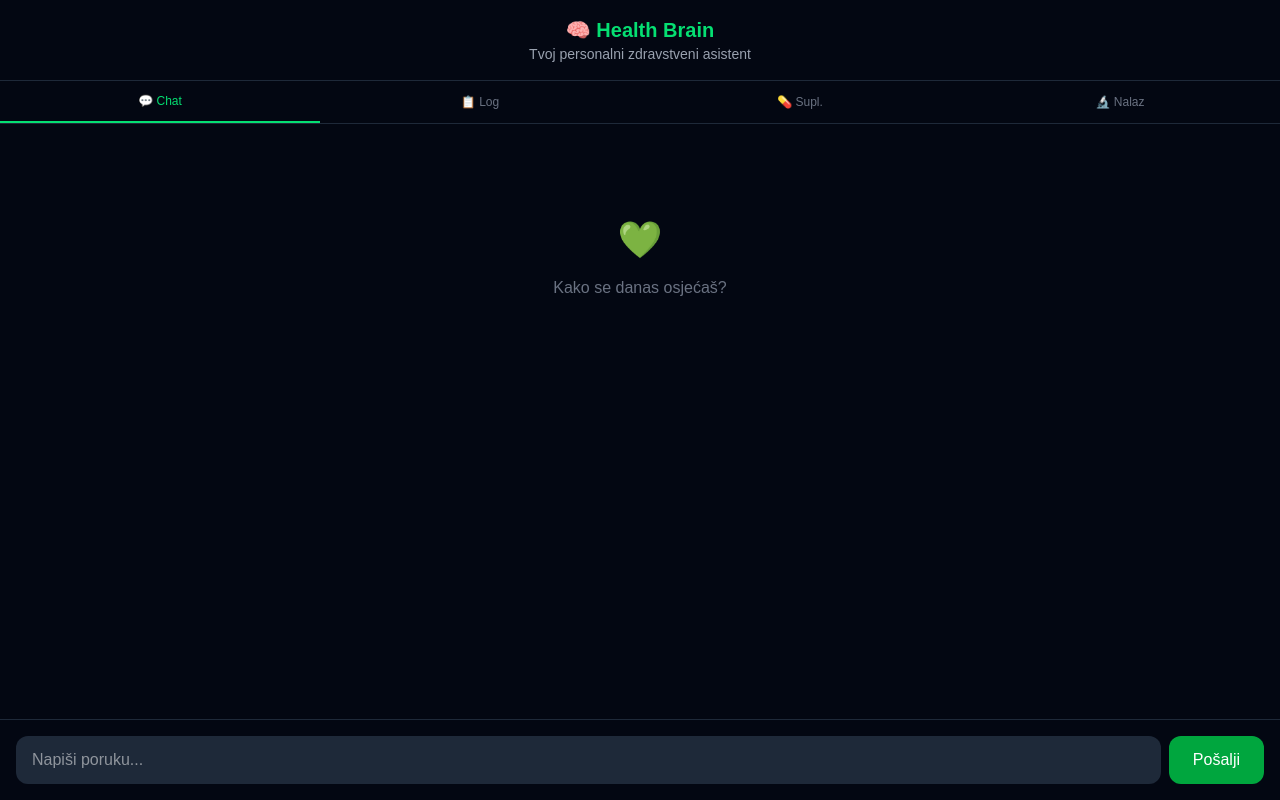
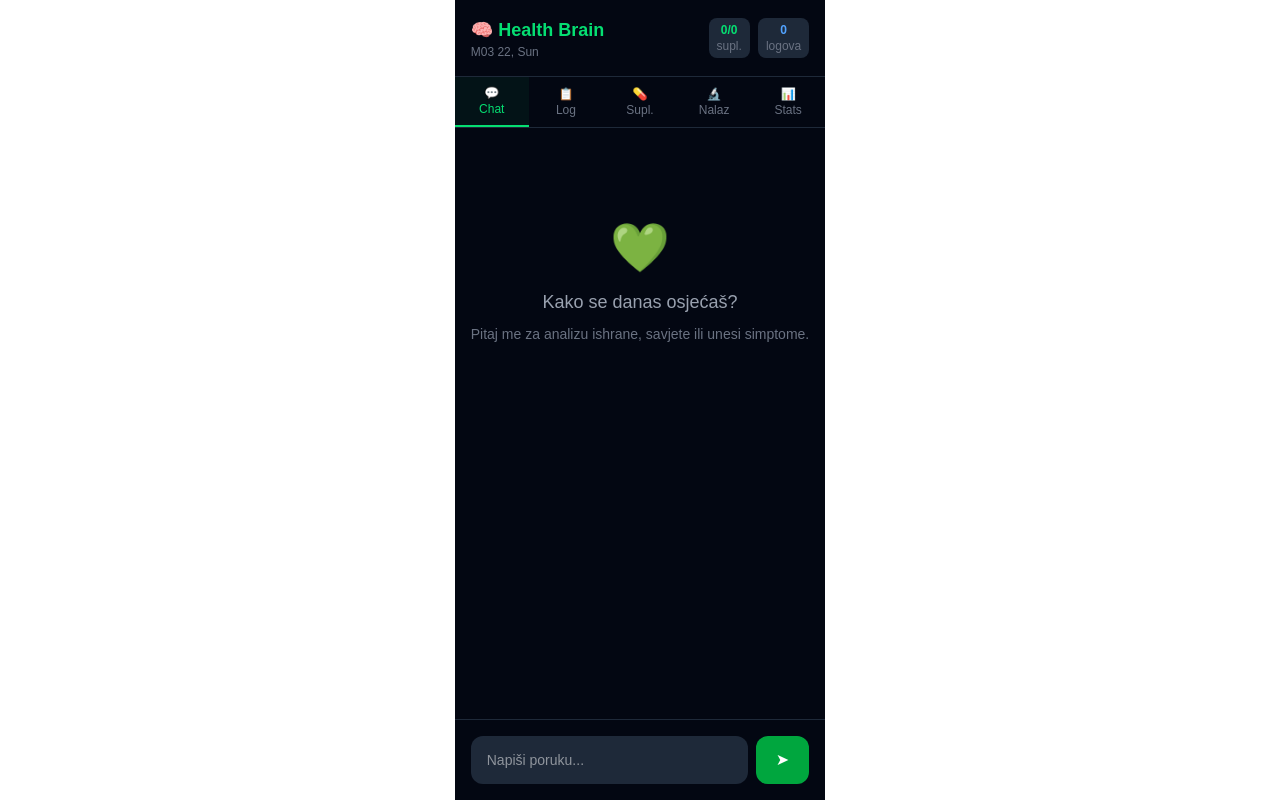
Before and after one commit to 4lucard1/health-brain, a Next.js app: page / in a window 1280 px wide. Built offline with nearby package versions, Linux system fonts and the light colour scheme.

Commit message:
improved UI + dashboard + history

```diff
--- a/app/page.tsx
+++ b/app/page.tsx
@@ -1,6 +1,7 @@
 'use client';
 
 import { useState, useEffect, useRef } from 'react';
+import ReactMarkdown from 'react-markdown';
 
 interface Message {
   role: 'user' | 'assistant';
@@ -22,11 +23,18 @@ interface SupplementLog {
   supplements: Supplement;
 }
 
+interface DailyLog {
+  id: string;
+  type: string;
+  data: { note: string; timestamp: string };
+  created_at: string;
+}
+
 export default function Home() {
   const [messages, setMessages] = useState<Message[]>([]);
   const [input, setInput] = useState('');
   const [loading, setLoading] = useState(false);
-  const [activeTab, setActiveTab] = useState<'chat' | 'log' | 'supplements' | 'nalaz'>('chat');
+  const [activeTab, setActiveTab] = useState<'chat' | 'log' | 'supplements' | 'nalaz' | 'dashboard'>('chat');
   const [logType, setLogType] = useState<LogType>('meal');
   const [logInput, setLogInput] = useState('');
   const [logSaved, setLogSaved] = useState(false);
@@ -37,14 +45,24 @@ export default function Home() {
   const [analyzing, setAnalyzing] = useState(false);
   const [analysis, setAnalysis] = useState('');
   const [preview, setPreview] = useState('');
+  const [logs, setLogs] = useState<DailyLog[]>([]);
+  const [selectedDate, setSelectedDate] = useState(new Date().toISOString().split('T')[0]);
   const fileRef = useRef<HTMLInputElement>(null);
+  const messagesEndRef = useRef<HTMLDivElement>(null);
+
+  useEffect(() => {
+    messagesEndRef.current?.scrollIntoView({ behavior: 'smooth' });
+  }, [messages]);
 
   useEffect(() => {
     if (activeTab === 'supplements') {
       fetchSupplements();
       fetchSupplementLogs();
     }
-  }, [activeTab]);
+    if (activeTab === 'dashboard' || activeTab === 'log') {
+      fetchLogs();
+    }
+  }, [activeTab, selectedDate]);
 
   const fetchSupplements = async () => {
     const res = await fetch('/api/supplements');
@@ -56,6 +74,12 @@ export default function Home() {
     const res = await fetch('/api/supplements/log');
     const { data } = await res.json();
     setSupplementLogs(data || []);
+  };
+
+  const fetchLogs = async () => {
+    const res = await fetch(`/api/log?date=${selectedDate}`);
+    const { data } = await res.json();
+    setLogs(data || []);
   };
 
   const addSupplement = async () => {
@@ -116,24 +140,19 @@ export default function Home() {
     setLogInput('');
     setLogSaved(true);
     setTimeout(() => setLogSaved(false), 2000);
+    fetchLogs();
   };
 
   const analyzeFile = async (e: React.ChangeEvent<HTMLInputElement>) => {
     const file = e.target.files?.[0];
     if (!file) return;
-
     setPreview(URL.createObjectURL(file));
     setAnalyzing(true);
     setAnalysis('');
-
     const formData = new FormData();
     formData.append('file', file);
-
     try {
-      const res = await fetch('/api/analyze', {
-        method: 'POST',
-        body: formData,
-      });
+      const res = await fetch('/api/analyze', { method: 'POST', body: formData });
       const data = await res.json();
       setAnalysis(data.analysis || data.error);
     } catch (error) {
@@ -152,53 +171,102 @@ export default function Home() {
     { type: 'symptom', label: 'Simptom', emoji: '🩺' },
   ];
 
+  const logColors: Record<string, string> = {
+    meal: 'border-orange-500',
+    supplement: 'border-blue-500',
+    sleep: 'border-purple-500',
+    energy: 'border-yellow-500',
+    symptom: 'border-red-500',
+  };
+
+  const logBg: Record<string, string> = {
+    meal: 'bg-orange-500/10',
+    supplement: 'bg-blue-500/10',
+    sleep: 'bg-purple-500/10',
+    energy: 'bg-yellow-500/10',
+    symptom: 'bg-red-500/10',
+  };
+
   const tabs = [
-    { tab: 'chat', label: '💬 Chat' },
-    { tab: 'log', label: '📋 Log' },
-    { tab: 'supplements', label: '💊 Supl.' },
-    { tab: 'nalaz', label: '🔬 Nalaz' },
+    { tab: 'chat', label: '💬', title: 'Chat' },
+    { tab: 'log', label: '📋', title: 'Log' },
+    { tab: 'supplements', label: '💊', title: 'Supl.' },
+    { tab: 'nalaz', label: '🔬', title: 'Nalaz' },
+    { tab: 'dashboard', label: '📊', title: 'Stats' },
   ];
 
+  const takenCount = supplements.filter(s => isSupplementTaken(s.id)).length;
+
   return (
-    <main className="flex flex-col h-screen bg-gray-950 text-white">
-      <div className="p-4 border-b border-gray-800 text-center">
-        <h1 className="text-xl font-bold text-green-400">🧠 Health Brain</h1>
-        <p className="text-gray-400 text-sm">Tvoj personalni zdravstveni asistent</p>
+    <main className="flex flex-col h-screen bg-gray-950 text-white max-w-2xl mx-auto">
+      {/* Header */}
+      <div className="p-4 border-b border-gray-800 flex items-center justify-between">
+        <div>
+          <h1 className="text-lg font-bold text-green-400">🧠 Health Brain</h1>
+          <p className="text-gray-500 text-xs">{new Date().toLocaleDateString('bs-BA', { weekday: 'long', day: 'numeric', month: 'long' })}</p>
+        </div>
+        <div className="flex gap-2 text-xs">
+          <div className="bg-gray-800 px-2 py-1 rounded-lg text-center">
+            <p className="text-green-400 font-bold">{takenCount}/{supplements.length}</p>
+            <p className="text-gray-500">supl.</p>
+          </div>
+          <div className="bg-gray-800 px-2 py-1 rounded-lg text-center">
+            <p className="text-blue-400 font-bold">{logs.length}</p>
+            <p className="text-gray-500">logova</p>
+          </div>
+        </div>
       </div>
 
+      {/* Tabs */}
       <div className="flex border-b border-gray-800">
-        {tabs.map(({ tab, label }) => (
+        {tabs.map(({ tab, label, title }) => (
           <button
             key={tab}
             onClick={() => setActiveTab(tab as any)}
-            className={`flex-1 py-3 text-xs font-medium transition-colors ${activeTab === tab ? 'text-green-400 border-b-2 border-green-400' : 'text-gray-500'}`}
+            className={`flex-1 py-2 text-xs font-medium transition-all ${activeTab === tab ? 'text-green-400 border-b-2 border-green-400 bg-green-400/5' : 'text-gray-500 hover:text-gray-300'}`}
           >
-            {label}
+            <div>{label}</div>
+            <div>{title}</div>
           </button>
         ))}
       </div>
 
+      {/* CHAT */}
       {activeTab === 'chat' && (
         <>
           <div className="flex-1 overflow-y-auto p-4 space-y-4">
             {messages.length === 0 && (
               <div className="text-center text-gray-500 mt-20">
-                <p className="text-4xl mb-4">💚</p>
-                <p>Kako se danas osjećaš?</p>
+                <p className="text-5xl mb-4">💚</p>
+                <p className="text-lg font-medium text-gray-400">Kako se danas osjećaš?</p>
+                <p className="text-sm mt-2">Pitaj me za analizu ishrane, savjete ili unesi simptome.</p>
               </div>
             )}
             {messages.map((msg, i) => (
               <div key={i} className={`flex ${msg.role === 'user' ? 'justify-end' : 'justify-start'}`}>
-                <div className={`max-w-[80%] p-3 rounded-2xl text-sm ${msg.role === 'user' ? 'bg-green-600 text-white' : 'bg-gray-800 text-gray-100'}`}>
-                  {msg.content}
+                {msg.role === 'assistant' && <div className="w-7 h-7 rounded-full bg-green-600 flex items-center justify-center text-xs mr-2 mt-1 flex-shrink-0">🧠</div>}
+                <div className={`max-w-[80%] p-3 rounded-2xl text-sm ${msg.role === 'user' ? 'bg-green-600 text-white rounded-br-sm' : 'bg-gray-800 text-gray-100 rounded-bl-sm'}`}>
+                  {msg.role === 'assistant' ? (
+                    <ReactMarkdown className="prose prose-invert prose-sm max-w-none">
+                      {msg.content}
+                    </ReactMarkdown>
+                  ) : msg.content}
                 </div>
               </div>
             ))}
             {loading && (
               <div className="flex justify-start">
-                <div className="bg-gray-800 p-3 rounded-2xl text-sm text-gray-400">Razmišljam...</div>
+                <div className="w-7 h-7 rounded-full bg-green-600 flex items-center justify-center text-xs mr-2">🧠</div>
+                <div className="bg-gray-800 p-3 rounded-2xl rounded-bl-sm">
+                  <div className="flex gap-1">
+                    <div className="w-2 h-2 bg-gray-400 rounded-full animate-bounce" style={{animationDelay: '0ms'}}></div>
+                    <div className="w-2 h-2 bg-gray-400 rounded-full animate-bounce" style={{animationDelay: '150ms'}}></div>
+                    <div className="w-2 h-2 bg-gray-400 rounded-full animate-bounce" style={{animationDelay: '300ms'}}></div>
+                  </div>
+                </div>
               </div>
             )}
+            <div ref={messagesEndRef} />
           </div>
           <div className="p-4 border-t border-gray-800 flex gap-2">
             <input
@@ -207,84 +275,119 @@ export default function Home() {
               onChange={(e) => setInput(e.target.value)}
               onKeyDown={(e) => e.key === 'Enter' && sendMessage()}
               placeholder="Napiši poruku..."
-              className="flex-1 bg-gray-800 text-white rounded-xl px-4 py-3 outline-none focus:ring-2 focus:ring-green-500"
+              className="flex-1 bg-gray-800 text-white rounded-xl px-4 py-3 outline-none focus:ring-2 focus:ring-green-500 text-sm"
             />
-            <button onClick={sendMessage} disabled={loading} className="bg-green-600 hover:bg-green-500 disabled:opacity-50 px-6 py-3 rounded-xl font-medium transition-colors">
-              Pošalji
+            <button onClick={sendMessage} disabled={loading} className="bg-green-600 hover:bg-green-500 disabled:opacity-50 px-5 py-3 rounded-xl font-medium transition-colors">
+              ➤
             </button>
           </div>
         </>
       )}
 
+      {/* LOG */}
       {activeTab === 'log' && (
         <div className="flex-1 overflow-y-auto p-4">
           <div className="flex gap-2 mb-4 flex-wrap">
             {logTypes.map(({ type, label, emoji }) => (
-              <button
-                key={type}
-                onClick={() => setLogType(type)}
-                className={`px-3 py-2 rounded-xl text-sm font-medium transition-colors ${logType === type ? 'bg-green-600 text-white' : 'bg-gray-800 text-gray-300'}`}
-              >
+              <button key={type} onClick={() => setLogType(type)}
+                className={`px-3 py-2 rounded-xl text-xs font-medium transition-colors ${logType === type ? 'bg-green-600 text-white' : 'bg-gray-800 text-gray-300'}`}>
                 {emoji} {label}
               </button>
             ))}
           </div>
-          <div className="bg-gray-900 rounded-2xl p-4">
-            <p className="text-gray-400 text-sm mb-2">
-              {logTypes.find(l => l.type === logType)?.emoji} Unesi {logTypes.find(l => l.type === logType)?.label.toLowerCase()}:
-            </p>
+          <div className="bg-gray-900 rounded-2xl p-4 mb-4">
             <textarea
               value={logInput}
               onChange={(e) => setLogInput(e.target.value)}
               placeholder={
-                logType === 'meal' ? 'npr. Piletina 200g, riža 100g...' :
-                logType === 'supplement' ? 'npr. Vitamin D 5000IU...' :
-                logType === 'sleep' ? 'npr. Spavao 7h, odmoran...' :
-                logType === 'energy' ? 'npr. Energija 7/10...' :
-                'npr. Glavobolja ujutro...'
+                logType === 'meal' ? 'npr. Piletina 200g, riža 100g, brokula...' :
+                logType === 'supplement' ? 'npr. Vitamin D 5000IU, Omega-3 2g...' :
+                logType === 'sleep' ? 'npr. Spavao 7h, probudio se 2x, odmoran...' :
+                logType === 'energy' ? 'npr. Energija 7/10, umoran poslije ručka...' :
+                'npr. Glavobolja ujutro, nestala nakon kafe...'
               }
-              rows={4}
+              rows={3}
               className="w-full bg-gray-800 text-white rounded-xl px-4 py-3 outline-none focus:ring-2 focus:ring-green-500 resize-none text-sm"
             />
-            <button onClick={saveLog} className="mt-3 w-full bg-green-600 hover:bg-green-500 py-3 rounded-xl font-medium transition-colors">
+            <button onClick={saveLog} className="mt-3 w-full bg-green-600 hover:bg-green-500 py-3 rounded-xl font-medium transition-colors text-sm">
               {logSaved ? '✅ Sačuvano!' : 'Sačuvaj'}
             </button>
+          </div>
+
+          {/* Historija logova */}
+          <div>
+            <div className="flex items-center justify-between mb-3">
+              <p className="text-gray-400 text-sm font-medium">Historija</p>
+              <input type="date" value={selectedDate} onChange={(e) => setSelectedDate(e.target.value)}
+                className="bg-gray-800 text-white rounded-lg px-3 py-1 text-xs outline-none" />
+            </div>
+            <div className="space-y-2">
+              {logs.length === 0 && <p className="text-gray-500 text-sm text-center py-4">Nema logova za ovaj dan.</p>}
+              {logs.map((log) => {
+                const logInfo = logTypes.find(l => l.type === log.type);
+                return (
+                  <div key={log.id} className={`p-3 rounded-xl border-l-4 ${logColors[log.type]} ${logBg[log.type]}`}>
+                    <div className="flex justify-between items-start">
+                      <p className="text-xs text-gray-400">{logInfo?.emoji} {logInfo?.label}</p>
+                      <p className="text-xs text-gray-500">{new Date(log.created_at).toLocaleTimeString('bs-BA', { hour: '2-digit', minute: '2-digit' })}</p>
+                    </div>
+                    <p className="text-sm text-gray-200 mt-1">{log.data.note}</p>
+                  </div>
+                );
+              })}
+            </div>
           </div>
         </div>
       )}
 
+      {/* SUPLEMENTI */}
       {activeTab === 'supplements' && (
         <div className="flex-1 overflow-y-auto p-4">
           <div className="flex justify-between items-center mb-4">
-            <p className="text-gray-400 text-sm">Danas — označi šta si uzeo</p>
+            <div>
+              <p className="text-white font-medium">Suplementi</p>
+              <p className="text-gray-400 text-xs">{takenCount}/{supplements.length} uzeto danas</p>
+            </div>
             <button onClick={() => setAddingSupp(!addingSupp)} className="bg-green-600 hover:bg-green-500 px-3 py-2 rounded-xl text-sm font-medium">
               + Dodaj
             </button>
           </div>
+          {supplements.length > 0 && (
+            <div className="bg-gray-900 rounded-2xl p-3 mb-4">
+              <div className="flex justify-between text-xs text-gray-400 mb-2">
+                <span>Progres</span>
+                <span>{Math.round((takenCount / supplements.length) * 100)}%</span>
+              </div>
+              <div className="w-full bg-gray-700 rounded-full h-2">
+                <div className="bg-green-500 h-2 rounded-full transition-all" style={{ width: `${(takenCount / supplements.length) * 100}%` }}></div>
+              </div>
+            </div>
+          )}
           {addingSupp && (
             <div className="bg-gray-900 rounded-2xl p-4 mb-4 space-y-3">
               <input placeholder="Naziv (npr. Vitamin D3)" value={newSupp.name} onChange={(e) => setNewSupp({ ...newSupp, name: e.target.value })} className="w-full bg-gray-800 text-white rounded-xl px-4 py-3 outline-none focus:ring-2 focus:ring-green-500 text-sm" />
               <input placeholder="Doza (npr. 5000 IU)" value={newSupp.dose} onChange={(e) => setNewSupp({ ...newSupp, dose: e.target.value })} className="w-full bg-gray-800 text-white rounded-xl px-4 py-3 outline-none focus:ring-2 focus:ring-green-500 text-sm" />
               <input placeholder="Kada (npr. Ujutro s hranom)" value={newSupp.timing} onChange={(e) => setNewSupp({ ...newSupp, timing: e.target.value })} className="w-full bg-gray-800 text-white rounded-xl px-4 py-3 outline-none focus:ring-2 focus:ring-green-500 text-sm" />
-              <button onClick={addSupplement} className="w-full bg-green-600 hover:bg-green-500 py-3 rounded-xl font-medium">Sačuvaj</button>
+              <button onClick={addSupplement} className="w-full bg-green-600 hover:bg-green-500 py-3 rounded-xl font-medium text-sm">Sačuvaj</button>
             </div>
           )}
           <div className="space-y-3">
             {supplements.length === 0 && (
               <div className="text-center text-gray-500 mt-10">
                 <p className="text-3xl mb-2">💊</p>
-                <p>Nema suplementa. Dodaj prvi!</p>
+                <p className="text-sm">Dodaj svoje suplemente!</p>
               </div>
             )}
             {supplements.map((supp) => {
               const taken = isSupplementTaken(supp.id);
               return (
-                <div key={supp.id} className={`flex items-center justify-between p-4 rounded-2xl transition-colors ${taken ? 'bg-green-900/30 border border-green-700' : 'bg-gray-900'}`}>
+                <div key={supp.id} className={`flex items-center justify-between p-4 rounded-2xl transition-all ${taken ? 'bg-green-900/20 border border-green-700/50' : 'bg-gray-900'}`}>
                   <div>
-                    <p className={`font-medium ${taken ? 'text-green-400' : 'text-white'}`}>{supp.name}</p>
-                    <p className="text-gray-400 text-sm">{supp.dose} · {supp.timing}</p>
+                    <p className={`font-medium text-sm ${taken ? 'text-green-400' : 'text-white'}`}>{supp.name}</p>
+                    <p className="text-gray-400 text-xs mt-0.5">{supp.dose} · {supp.timing}</p>
                   </div>
-                  <button onClick={() => toggleSupplement(supp.id, !taken)} className={`px-4 py-2 rounded-xl text-sm font-medium transition-colors ${taken ? 'bg-green-600 text-white' : 'bg-gray-700 text-gray-300'}`}>
+                  <button onClick={() => toggleSupplement(supp.id, !taken)}
+                    className={`px-4 py-2 rounded-xl text-xs font-medium transition-all ${taken ? 'bg-green-600 text-white' : 'bg-gray-700 text-gray-300 hover:bg-gray-600'}`}>
                     {taken ? '✅ Uzeto' : 'Označi'}
                   </button>
                 </div>
@@ -294,44 +397,80 @@ export default function Home() {
         </div>
       )}
 
+      {/* NALAZ */}
       {activeTab === 'nalaz' && (
         <div className="flex-1 overflow-y-auto p-4">
           <div className="bg-gray-900 rounded-2xl p-4 mb-4">
             <p className="text-gray-400 text-sm mb-3">📸 Uploadaj sliku medicinskog nalaza</p>
-            <input
-              ref={fileRef}
-              type="file"
-              accept="image/*"
-              onChange={analyzeFile}
-              className="hidden"
-            />
-            <button
-              onClick={() => fileRef.current?.click()}
-              className="w-full border-2 border-dashed border-gray-700 hover:border-green-500 rounded-xl py-8 text-gray-400 hover:text-green-400 transition-colors text-sm"
-            >
+            <input ref={fileRef} type="file" accept="image/*" onChange={analyzeFile} className="hidden" />
+            <button onClick={() => fileRef.current?.click()}
+              className="w-full border-2 border-dashed border-gray-700 hover:border-green-500 rounded-xl py-8 text-gray-400 hover:text-green-400 transition-colors text-sm">
               {preview ? '📷 Promijeni sliku' : '📷 Odaberi sliku nalaza'}
             </button>
           </div>
-
-          {preview && (
-            <div className="mb-4">
-              <img src={preview} alt="Nalaz" className="w-full rounded-xl max-h-48 object-cover" />
+          {preview && <img src={preview} alt="Nalaz" className="w-full rounded-xl max-h-48 object-cover mb-4" />}
+          {analyzing && (
+            <div className="bg-gray-900 rounded-2xl p-6 text-center text-gray-400">
+              <p className="text-3xl mb-2">🔬</p>
+              <p className="text-sm">Analiziram nalaz...</p>
             </div>
           )}
-
-          {analyzing && (
-            <div className="bg-gray-900 rounded-2xl p-4 text-center text-gray-400">
-              <p className="text-2xl mb-2">🔬</p>
-              <p>Analiziram nalaz...</p>
+          {analysis && (
+            <div className="bg-gray-900 rounded-2xl p-4">
+              <p className="text-green-400 font-medium mb-3">📋 Analiza nalaza:</p>
+              <ReactMarkdown className="prose prose-invert prose-sm max-w-none text-gray-100">
+                {analysis}
+              </ReactMarkdown>
             </div>
           )}
+        </div>
+      )}
 
-          {analysis && (
-            <div className="bg-gray-900 rounded-2xl p-4">
-              <p className="text-green-400 font-medium mb-2">📋 Analiza nalaza:</p>
-              <p className="text-gray-100 text-sm whitespace-pre-wrap">{analysis}</p>
+      {/* DASHBOARD */}
+      {activeTab === 'dashboard' && (
+        <div className="flex-1 overflow-y-auto p-4">
+          <div className="flex items-center justify-between mb-4">
+            <p className="text-white font-medium">Statistike</p>
+            <input type="date" value={selectedDate} onChange={(e) => setSelectedDate(e.target.value)}
+              className="bg-gray-800 text-white rounded-lg px-3 py-1 text-xs outline-none" />
+          </div>
+
+          <div className="grid grid-cols-2 gap-3 mb-4">
+            {logTypes.map(({ type, emoji, label }) => {
+              const count = logs.filter(l => l.type === type).length;
+              return (
+                <div key={type} className={`p-4 rounded-2xl ${logBg[type]} border ${logColors[type]} border-opacity-30`}>
+                  <p className="text-2xl mb-1">{emoji}</p>
+                  <p className="text-xl font-bold text-white">{count}</p>
+                  <p className="text-xs text-gray-400">{label}</p>
+                </div>
+              );
+            })}
+            <div className="p-4 rounded-2xl bg-green-500/10 border border-green-500/30">
+              <p className="text-2xl mb-1">💊</p>
+              <p className="text-xl font-bold text-white">{takenCount}/{supplements.length}</p>
+              <p className="text-xs text-gray-400">Suplementi</p>
             </div>
-          )}
+          </div>
+
+          <div className="bg-gray-900 rounded-2xl p-4">
+            <p className="text-gray-400 text-sm font-medium mb-3">Svi logovi za dan</p>
+            <div className="space-y-2">
+              {logs.length === 0 && <p className="text-gray-500 text-sm text-center py-4">Nema logova za ovaj dan.</p>}
+              {logs.map((log) => {
+                const logInfo = logTypes.find(l => l.type === log.type);
+                return (
+                  <div key={log.id} className={`p-3 rounded-xl border-l-4 ${logColors[log.type]}`}>
+                    <div className="flex justify-between">
+                      <p className="text-xs text-gray-400">{logInfo?.emoji} {logInfo?.label}</p>
+                      <p className="text-xs text-gray-500">{new Date(log.created_at).toLocaleTimeString('bs-BA', { hour: '2-digit', minute: '2-digit' })}</p>
+                    </div>
+                    <p className="text-sm text-gray-200 mt-1">{log.data.note}</p>
+                  </div>
+                );
+              })}
+            </div>
+          </div>
         </div>
       )}
     </main>
--- a/package.json
+++ b/package.json
@@ -15,7 +15,8 @@
     "multer": "^2.1.1",
     "next": "16.2.1",
     "react": "19.2.4",
-    "react-dom": "19.2.4"
+    "react-dom": "19.2.4",
+    "react-markdown": "^10.1.0"
   },
   "devDependencies": {
     "@tailwindcss/postcss": "^4",
```
Also changed, not shown: 1 other file (tests, documents, lock files or other folders).
